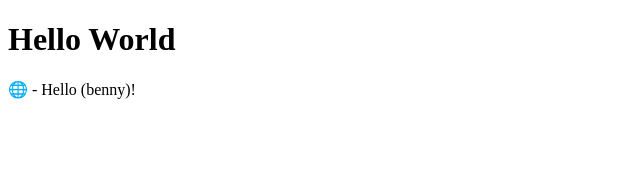
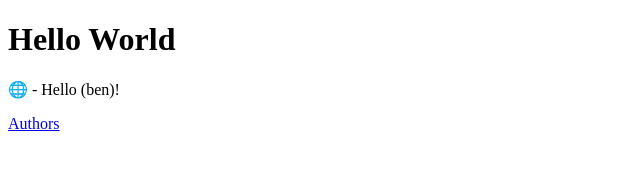
Before and after one commit to benpalay/SD3Lab1, a plain HTML site: page index.html in a window 1280 px wide. Shown: the full height of the page, 0-640 px from the left. Drawn offline with Linux system fonts and the light colour scheme.

Commit message:
added links

```diff
--- a/index.html
+++ b/index.html
@@ -9,8 +9,10 @@
 <body>
       <h1>Hello World</h1>
       <p>
-            &#127760 - Hello (benny)!
+            &#127760 - Hello (ben)!
       </p>
+      <p><a href="author.html">Authors</a></p>
+
 </body>
 
 </html>
```
